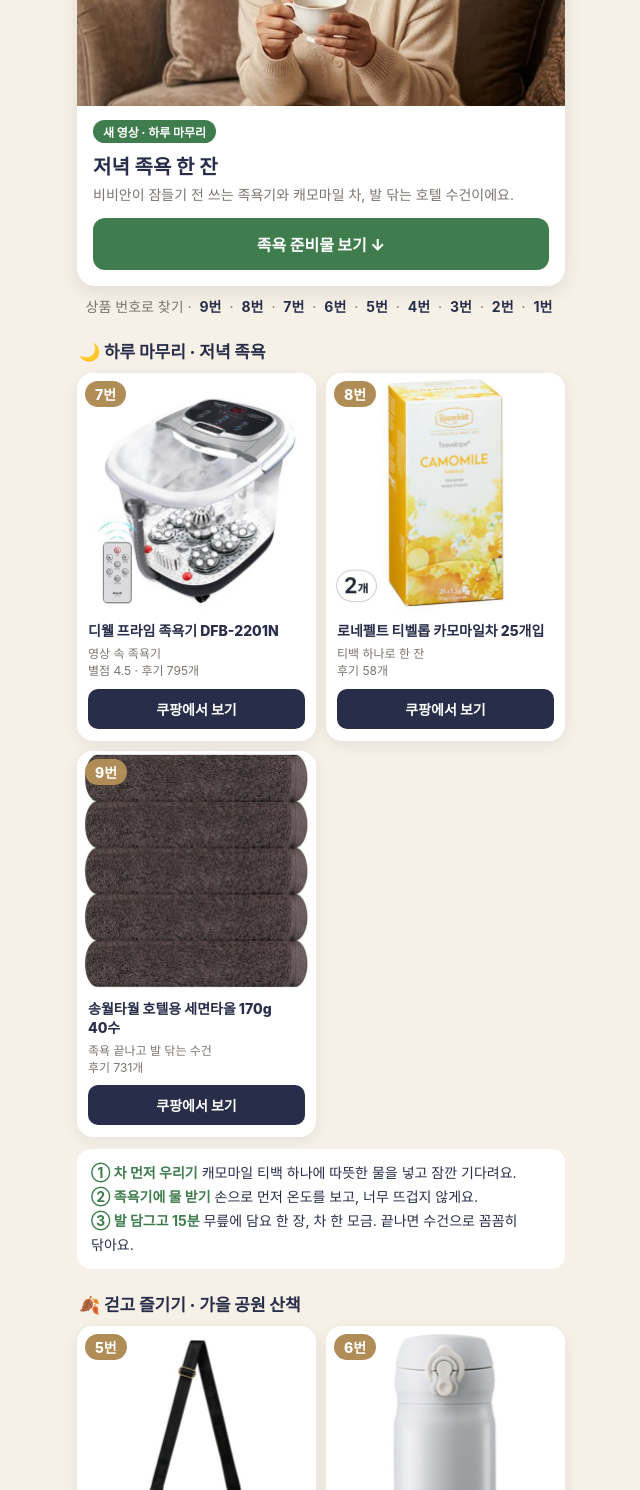
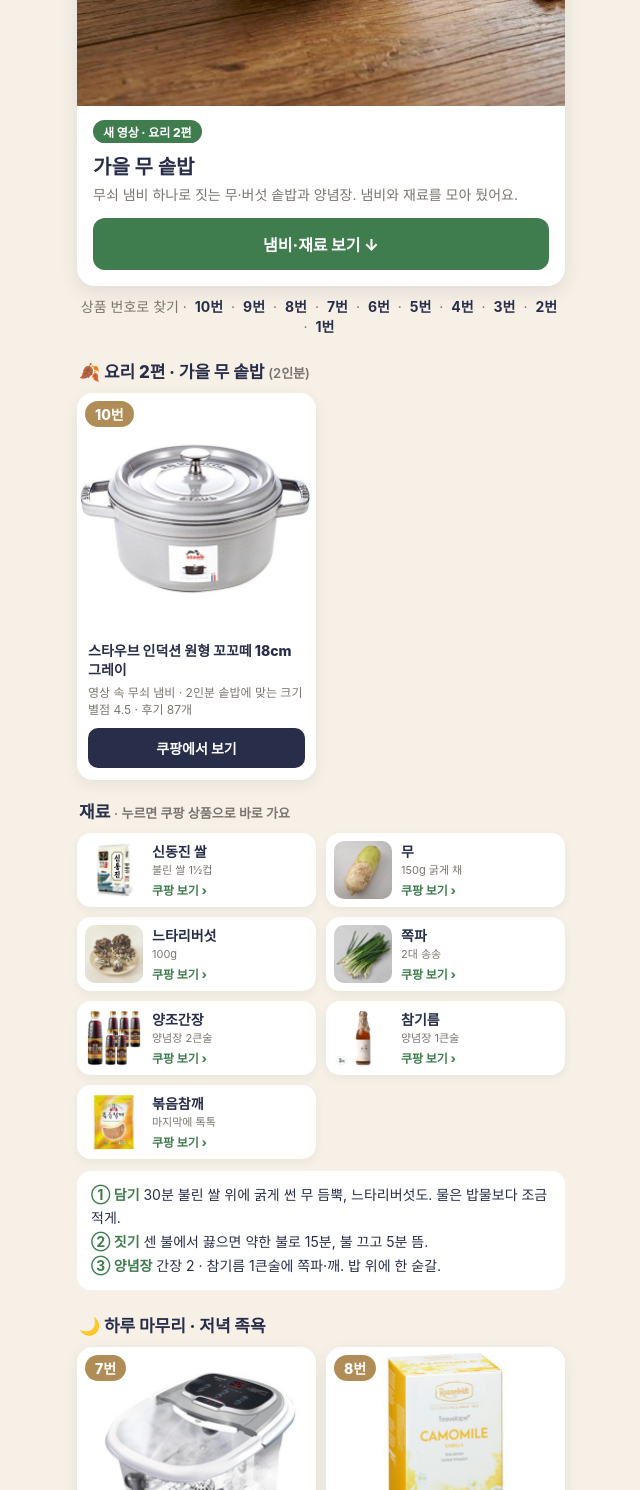
Before and after one commit to Jay7810/vivian-realprice, a plain HTML site: page index.html in a window 1280 px wide. Shown: the part 560-2050 px from the top of the page, without its empty margins (319-959 px from the left). Drawn offline with Linux system fonts and the light colour scheme.

Commit message:
요리 2편 가을 무 솥밥 칸 추가 (10번 냄비 + 재료 7)
Co-Authored-By: Claude Opus 5.5 <noreply@anthropic.com>

```diff
--- a/index.html
+++ b/index.html
@@ -81,17 +81,50 @@
     <div class="ai">AI로 만든 가상인물 · 실제 사용 후기가 아닙니다</div>
   </header>
 
-  <a class="latest" href="#life2">
-    <img src="life02_cover.jpg" alt="저녁 족욕">
+  <a class="latest" href="#food2">
+    <img src="food02_cover.jpg" alt="가을 무 솥밥">
     <div class="b">
-      <span class="tag">새 영상 · 하루 마무리</span>
-      <h2>저녁 족욕 한 잔</h2>
-      <p>비비안이 잠들기 전 쓰는 족욕기와 캐모마일 차, 발 닦는 호텔 수건이에요.</p>
-      <span class="go">족욕 준비물 보기 ↓</span>
+      <span class="tag">새 영상 · 요리 2편</span>
+      <h2>가을 무 솥밥</h2>
+      <p>무쇠 냄비 하나로 짓는 무·버섯 솥밥과 양념장. 냄비와 재료를 모아 뒀어요.</p>
+      <span class="go">냄비·재료 보기 ↓</span>
     </div>
   </a>
 
-  <div class="jump">상품 번호로 찾기 · <a href="#n9">9번</a> · <a href="#n8">8번</a> · <a href="#n7">7번</a> · <a href="#n6">6번</a> · <a href="#n5">5번</a> · <a href="#n4">4번</a> · <a href="#n3">3번</a> · <a href="#n2">2번</a> · <a href="#n1">1번</a></div>
+  <div class="jump">상품 번호로 찾기 · <a href="#n10">10번</a> · <a href="#n9">9번</a> · <a href="#n8">8번</a> · <a href="#n7">7번</a> · <a href="#n6">6번</a> · <a href="#n5">5번</a> · <a href="#n4">4번</a> · <a href="#n3">3번</a> · <a href="#n2">2번</a> · <a href="#n1">1번</a></div>
+
+  <section class="food" id="food2">
+    <div class="sec-h">🍂 요리 2편 · 가을 무 솥밥 <small>(2인분)</small></div>
+
+    <div class="tools">
+      <a class="tool" id="n10" href="https://link.coupang.com/a/iv1WYXZCdE" rel="sponsored nofollow">
+        <div class="no">10번</div>
+        <img src="food2_pot.jpg" alt="스타우브 꼬꼬떼 18cm">
+        <div class="t">
+          <div class="nm">스타우브 인덕션 원형 꼬꼬떼 18cm 그레이</div>
+          <div class="mt">영상 속 무쇠 냄비 · 2인분 솥밥에 맞는 크기<br>별점 4.5 · 후기 87개</div>
+          <span class="bt">쿠팡에서 보기</span>
+        </div>
+      </a>
+    </div>
+
+    <div class="sec-h">재료 <small>· 누르면 쿠팡 상품으로 바로 가요</small></div>
+    <div class="ings">
+      <a class="ing" href="https://link.coupang.com/a/iv12VmKpuS" rel="sponsored nofollow"><img src="food2_rice.jpg" alt="신동진 쌀"><div><div class="nm">신동진 쌀</div><div class="mt">불린 쌀 1½컵</div><div class="ar">쿠팡 보기 ›</div></div></a>
+      <a class="ing" href="https://link.coupang.com/a/iv1XVj7inI" rel="sponsored nofollow"><img src="food2_radish.jpg" alt="무"><div><div class="nm">무</div><div class="mt">150g 굵게 채</div><div class="ar">쿠팡 보기 ›</div></div></a>
+      <a class="ing" href="https://link.coupang.com/a/iv12mUbHrg" rel="sponsored nofollow"><img src="food2_oyster.jpg" alt="느타리버섯"><div><div class="nm">느타리버섯</div><div class="mt">100g</div><div class="ar">쿠팡 보기 ›</div></div></a>
+      <a class="ing" href="https://link.coupang.com/a/iv12ygFzDU" rel="sponsored nofollow"><img src="food2_scallion.jpg" alt="쪽파"><div><div class="nm">쪽파</div><div class="mt">2대 송송</div><div class="ar">쿠팡 보기 ›</div></div></a>
+      <a class="ing" href="https://link.coupang.com/a/is7xREsWDk" rel="sponsored nofollow"><img src="food_soy.jpg" alt="양조간장"><div><div class="nm">양조간장</div><div class="mt">양념장 2큰술</div><div class="ar">쿠팡 보기 ›</div></div></a>
+      <a class="ing" href="https://link.coupang.com/a/iv12KhMB5g" rel="sponsored nofollow"><img src="food2_sesoil.jpg" alt="참기름"><div><div class="nm">참기름</div><div class="mt">양념장 1큰술</div><div class="ar">쿠팡 보기 ›</div></div></a>
+      <a class="ing" href="https://link.coupang.com/a/is7xY5I60a" rel="sponsored nofollow"><img src="food_sesame.jpg" alt="볶음참깨"><div><div class="nm">볶음참깨</div><div class="mt">마지막에 톡톡</div><div class="ar">쿠팡 보기 ›</div></div></a>
+    </div>
+
+    <div class="recipe">
+      <b>① 담기</b> 30분 불린 쌀 위에 굵게 썬 무 듬뿍, 느타리버섯도. 물은 밥물보다 조금 적게.<br>
+      <b>② 짓기</b> 센 불에서 끓으면 약한 불로 15분, 불 끄고 5분 뜸.<br>
+      <b>③ 양념장</b> 간장 2 · 참기름 1큰술에 쪽파·깨. 밥 위에 한 숟갈.
+    </div>
+  </section>
 
   <section class="food" id="life2">
     <div class="sec-h">🌙 하루 마무리 · 저녁 족욕</div>
```
Also changed, not shown: food02_cover.jpg (added), food2_oyster.jpg (added), food2_pot.jpg (added), food2_radish.jpg (added), food2_rice.jpg (added), food2_scallion.jpg (added), food2_sesoil.jpg (added).
